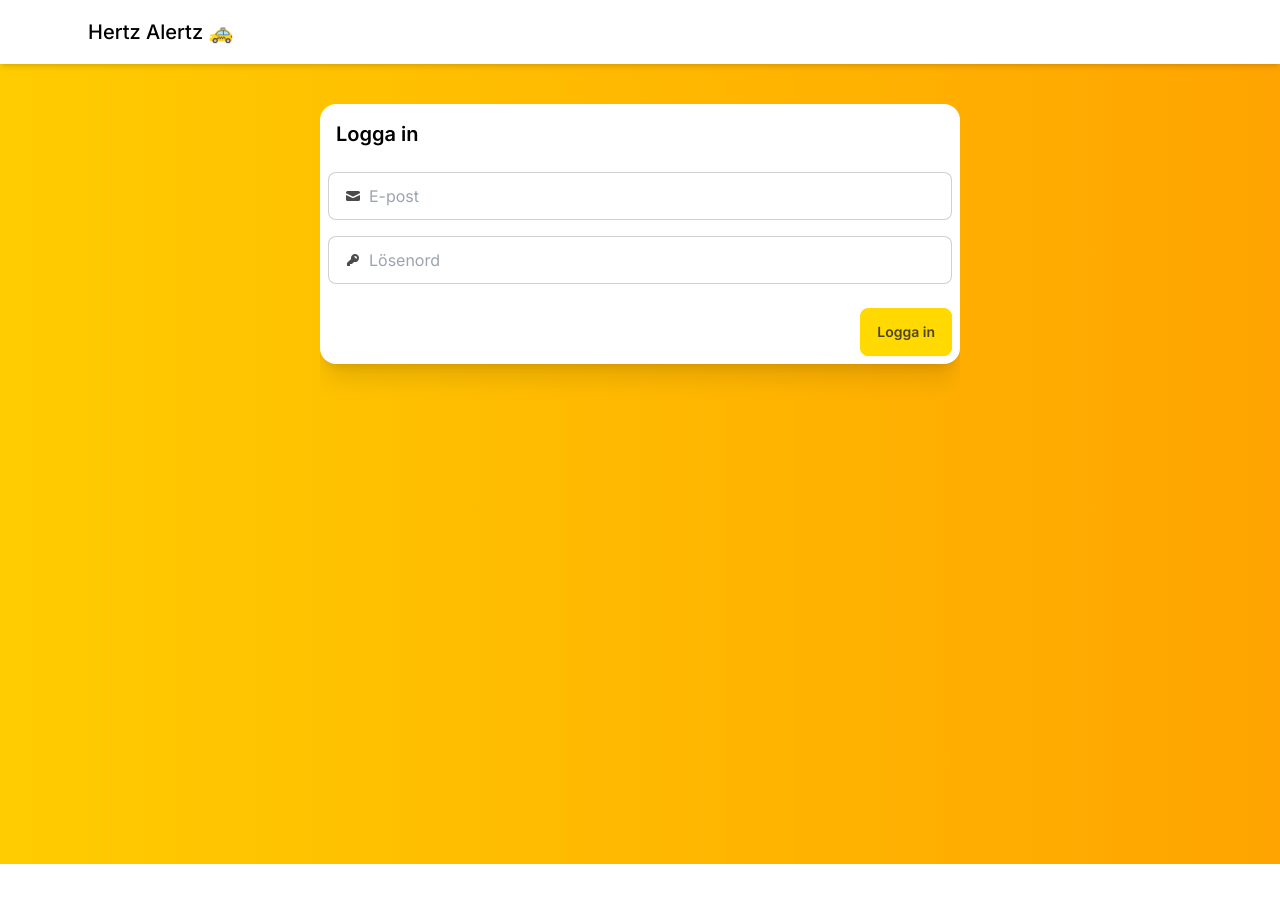
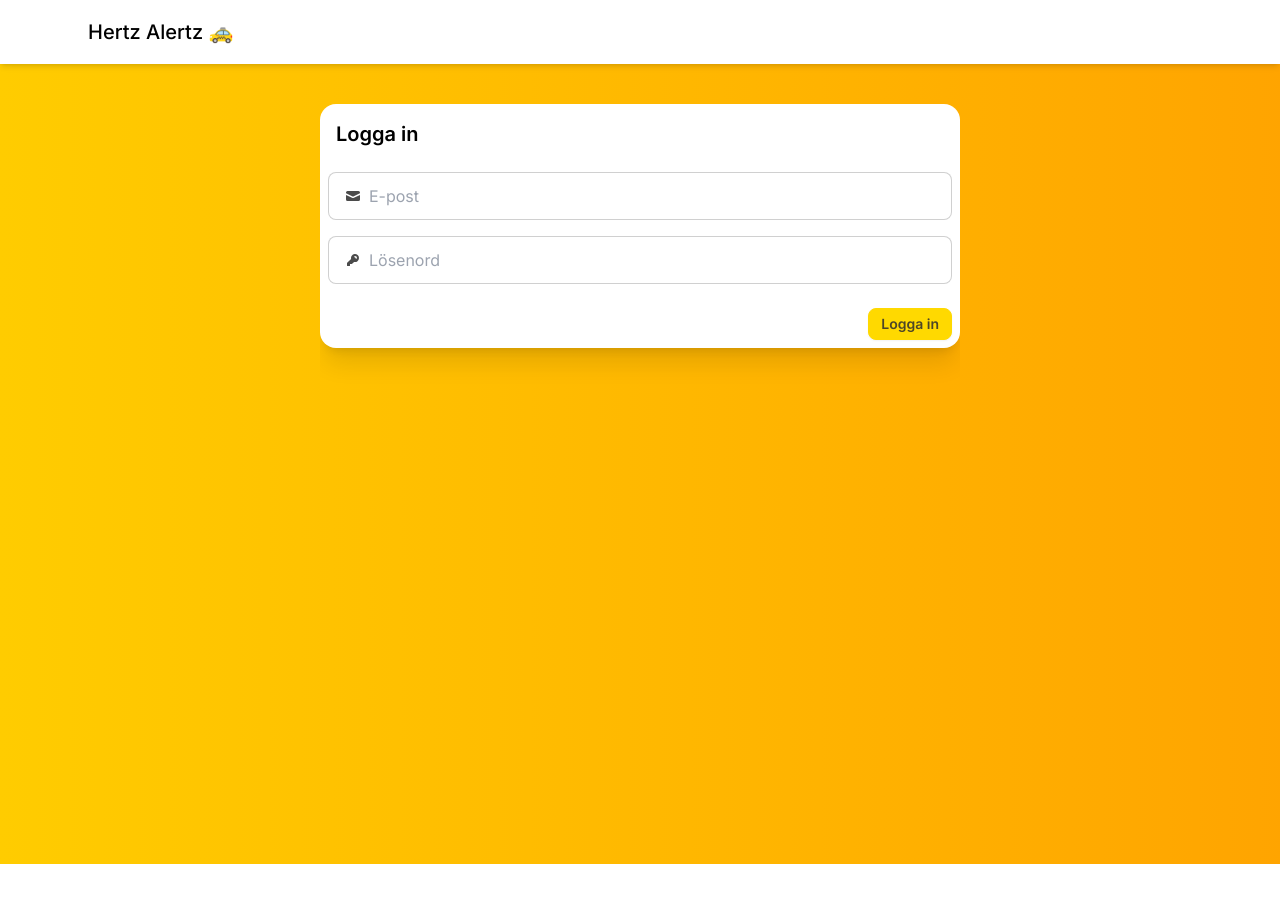
Before and after one commit to jeth318/hertz-alertz, a Next.js app: page /login in a window 1280 px wide. Built offline with nearby package versions, Linux system fonts and the light colour scheme; no server answers.

Commit message:
Gui improv

```diff
--- a/src/app/subscriptions/page.tsx
+++ b/src/app/subscriptions/page.tsx
@@ -2,6 +2,7 @@ import Table from "../ui/subscriptions/table";
 import Link from "next/link";
 import { getSubscriptionsDataByUserId } from "../lib/actions";
 import routeGuard from "../lib/route-guard";
+import classes from "../ui/classes";
 export default async function Page() {
   const { userId, name, email } = await routeGuard();
   const subscriptions = await getSubscriptionsDataByUserId(userId);
@@ -12,7 +13,7 @@ export default async function Page() {
           <h3 className="text-xl font-semibold">Mina bevakningar</h3>
           <p className="text-sm pb-4 dark:text-stone-500">{email}</p>
           <Link
-            className="btn btn-sm shadow-md dark:hover:text-black btn-primary self-start dark:bg-black dark:text-hertz dark:border-hertz"
+            className={`${classes.button} self-start`}
             href="/subscriptions/create"
           >
             Skapa ny
--- a/src/app/ui/classes/index.ts
+++ b/src/app/ui/classes/index.ts
@@ -1,5 +1,5 @@
 const button =
-  "btn btn-ghost border-gray-400 dark:text-stone-300 self-end btn-sm";
+  "btn btn-sm btn-primary dark:hover:text-black dark:focus:text-secondary  dark:bg-black dark:text-hertz dark:border-hertz";
 
 const card = "card dark:bg-black bg-base-100 shadow-xl dark:text-black";
 
--- a/src/app/ui/navbar.tsx
+++ b/src/app/ui/navbar.tsx
@@ -18,7 +18,10 @@ export default async function Navbar() {
           <ul className="menu menu-horizontal">
             <li>
               {isLoggedIn && (
-                <Link className={classes.button} href="/api/auth/signout">
+                <Link
+                  className="btn btn-sm btn-ghost dark:text-stone-300 border-stone-400"
+                  href="/api/auth/signout"
+                >
                   Logga ut
                 </Link>
               )}
--- a/src/app/ui/sign-in.tsx
+++ b/src/app/ui/sign-in.tsx
@@ -4,6 +4,7 @@ import { useFormState } from "react-dom";
 import { authenticate } from "../lib/actions";
 import { useEffect, useState } from "react";
 import Image from "next/image";
+import classes from "./classes";
 
 const errorMap: Record<string, string> = {
   USER_NOT_FOUND: "Hittade ingen användare med den angivna epostaddressen",
@@ -73,10 +74,7 @@ export default function SignIn() {
             </label>
           </div>
           <div className="card-actions justify-end pt-6">
-            <button
-              type="submit"
-              className="btn btn-primary dark:btn-ghost dark:border-gray-400 dark:text-stone-300"
-            >
+            <button type="submit" className={classes.button}>
               Logga in
             </button>
           </div>
--- a/src/app/ui/subscriptions/create.tsx
+++ b/src/app/ui/subscriptions/create.tsx
@@ -2,6 +2,7 @@ import { createNewSubscription, getCitiesData } from "../../lib/actions";
 import { auth } from "../../../../auth";
 import Image from "next/image";
 import { capitalizeFirst } from "@/app/lib/utils";
+import classes from "../classes";
 export default async function CreateSubscription() {
   /*   const createNewSubscriptionWithUserId = createNewSubscription.bind(
     null,
@@ -63,10 +64,7 @@ export default async function CreateSubscription() {
               </div>
             </div>
             <div className="card-actions justify-end pt-4">
-              <button
-                type="submit"
-                className="btn btn-sm btn-primary dark:hover:text-black  dark:bg-black dark:text-hertz dark:border-hertz"
-              >
+              <button type="submit" className={classes.button}>
                 Lägg till
               </button>
             </div>
```
